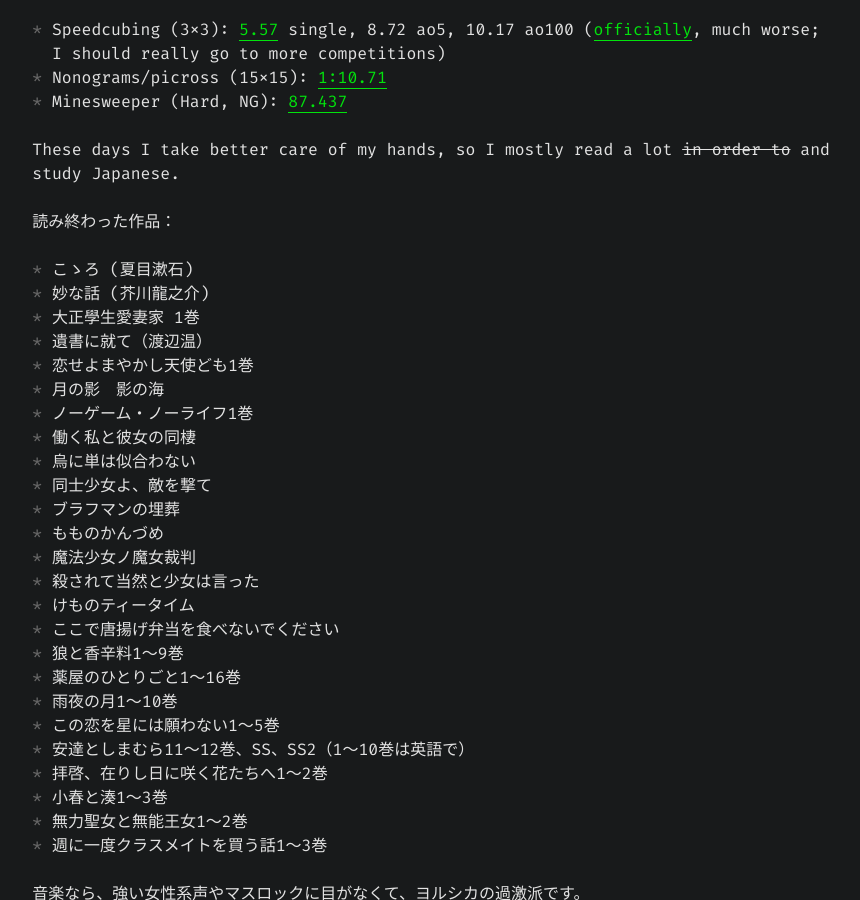
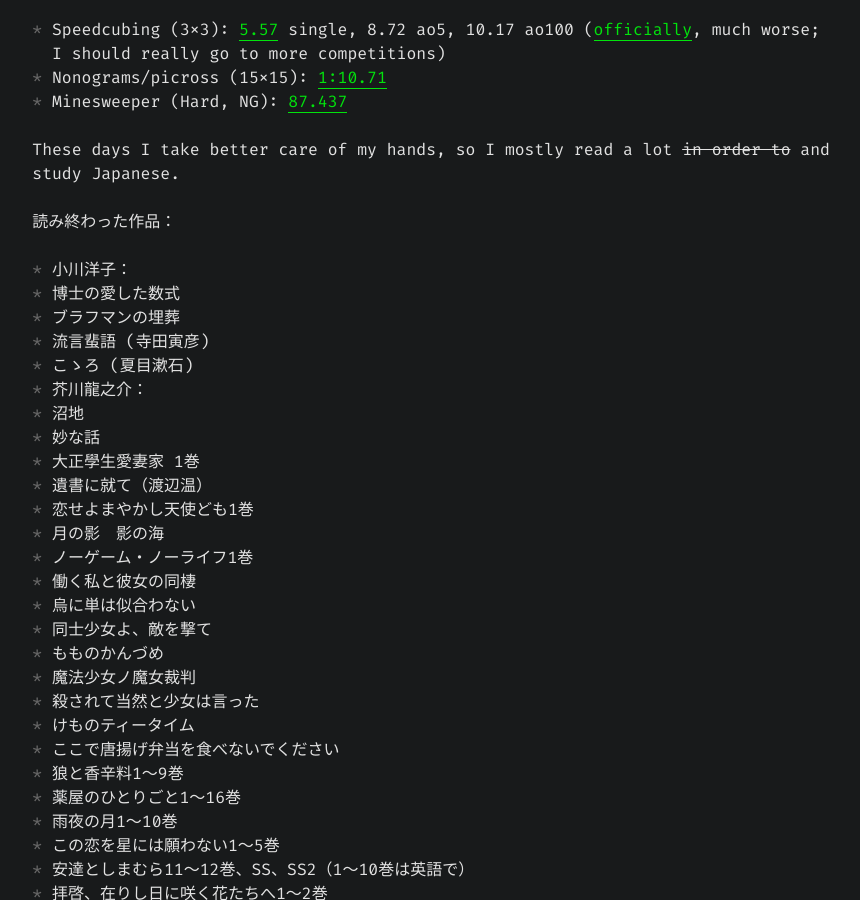
Before and after one commit to Ptkyr/Ptkyr.github.io, a Jekyll site: the page built from index.md, in a window 1280 px wide and 900 px high, scrolled down 484 px. Shown: the whole window, without its empty margins (204-1064 px from the left). Built offline with Jekyll 4.4.1, drawn with Linux system fonts in a browser that asks for light colours.

Commit message:
hakasenoaishitasuushiki

```diff
--- a/index.md
+++ b/index.md
@@ -18,8 +18,14 @@ My hobbies are mostly about doing things fast. I used to speedrun indie games an
 These days I take better care of my hands, so I mostly read a lot ~~in order to~~ and study Japanese.
 
 読み終わった作品：
+- 小川洋子：
+ - 博士の愛した数式
+ - ブラフマンの埋葬
+- 流言蜚語 (寺田寅彦)
 - こゝろ (夏目漱石)
-- 妙な話 (芥川龍之介)
+- 芥川龍之介：
+ - 沼地
+ - 妙な話
 - 大正學生愛妻家 1巻
 - 遺書に就て（渡辺温）
 - 恋せよまやかし天使ども1巻
```
Also changed, not shown: other parts of index.md (+0 -1 lines).
